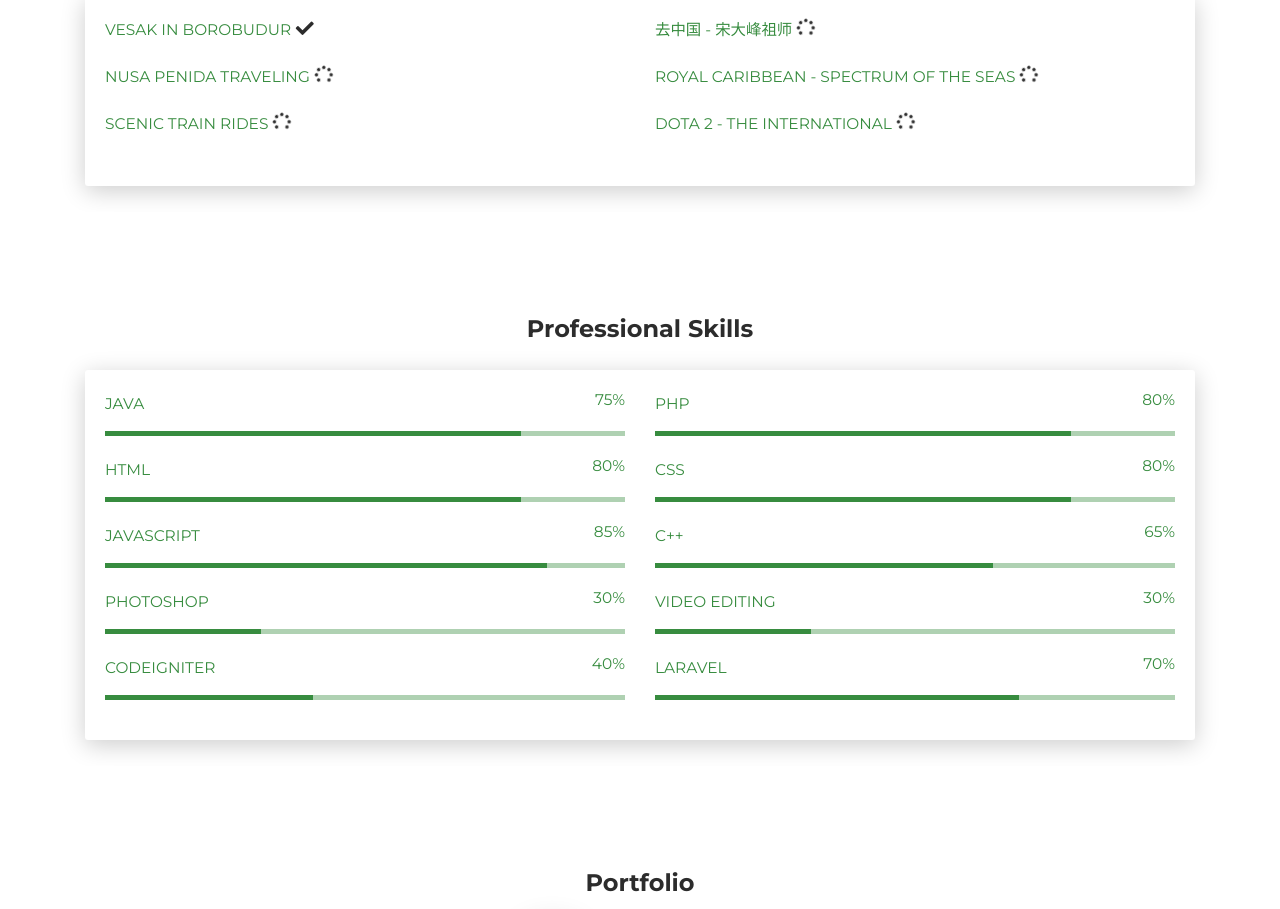
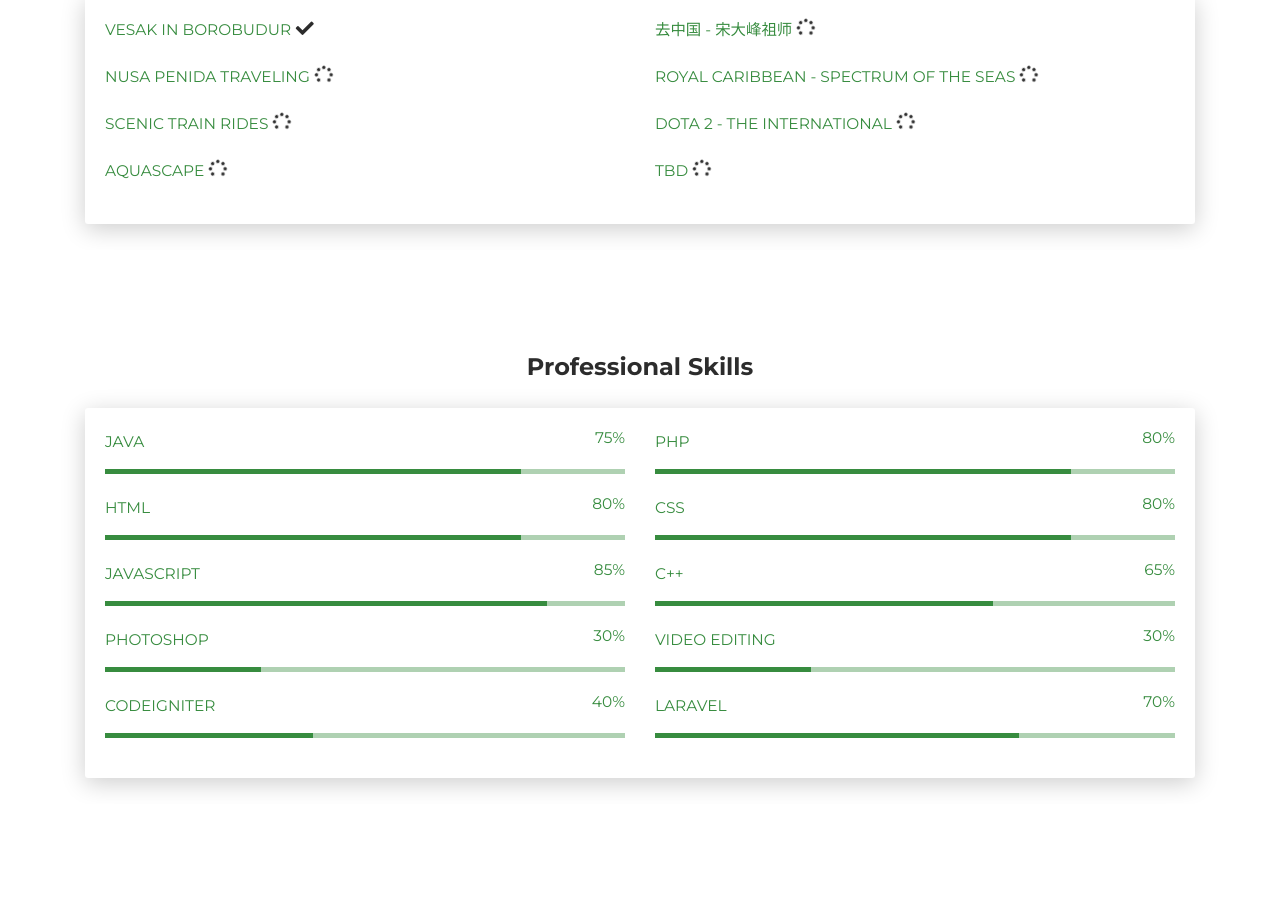
Before and after one commit to DeddyChandra/deddychandra.github.io, a plain HTML site: page index.html in a window 1280 px wide. Shown: the part 1163-2072 px from the top of the page. Drawn offline with nearby package versions, Linux system fonts and the light colour scheme.

Commit message:
Add aquascape.html

```diff
--- a/index.html
+++ b/index.html
@@ -181,6 +181,20 @@
           <div class="col-md-6">
             <div class="progress-container progress-primary">
               <span class="progress-badge">DOTA 2 - The International</span>
+              <i class="fas fa-spinner fa-pulse"></i>
+            </div>
+          </div>
+        </div>
+        <div class="row">
+          <div class="col-md-6">
+            <div class="progress-container progress-primary">
+              <span class="progress-badge">Aquascape</span>
+              <i class="fas fa-spinner fa-pulse"></i>
+            </div>
+          </div>
+          <div class="col-md-6">
+            <div class="progress-container progress-primary">
+              <span class="progress-badge">TBD</span>
               <i class="fas fa-spinner fa-pulse"></i>
             </div>
           </div>
```
